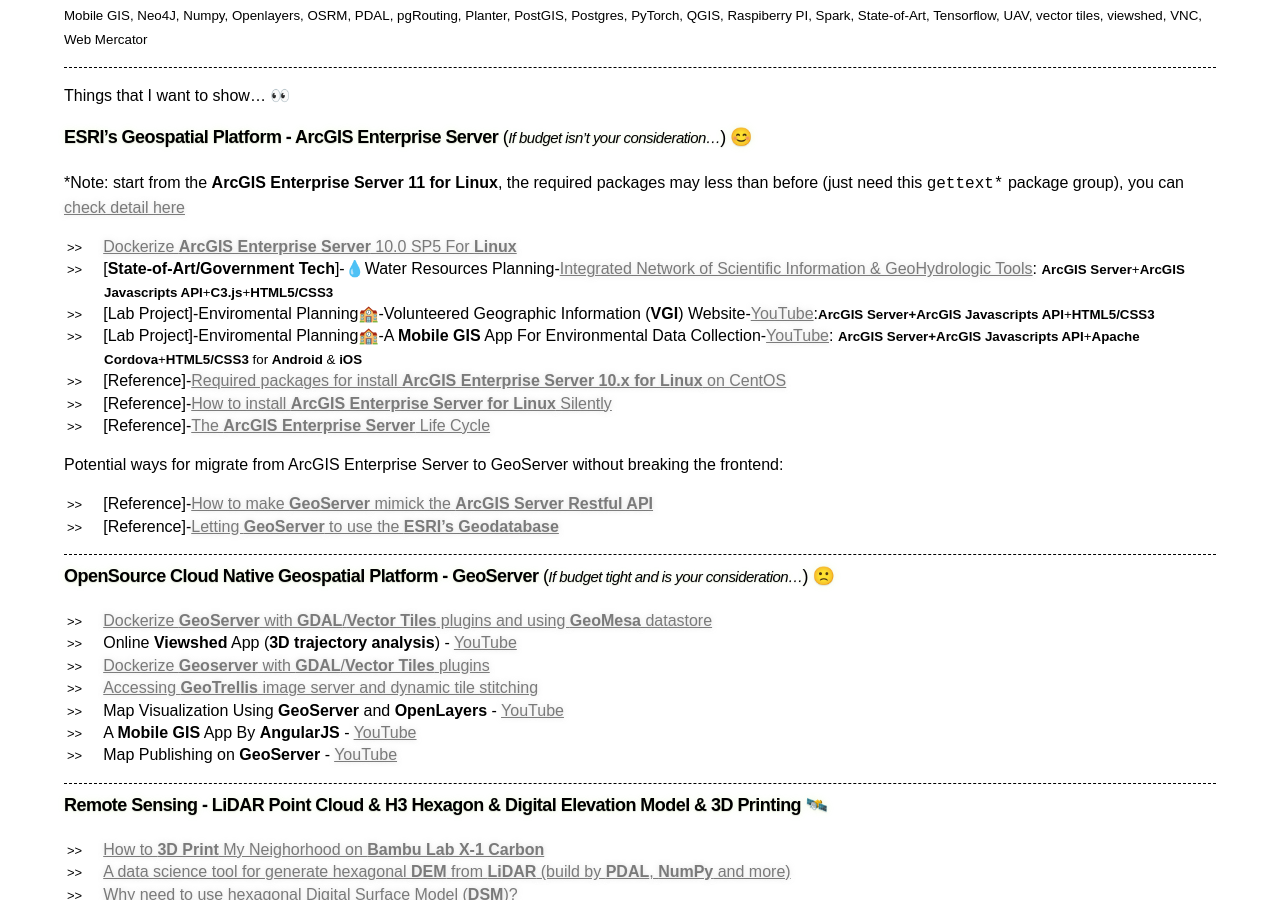
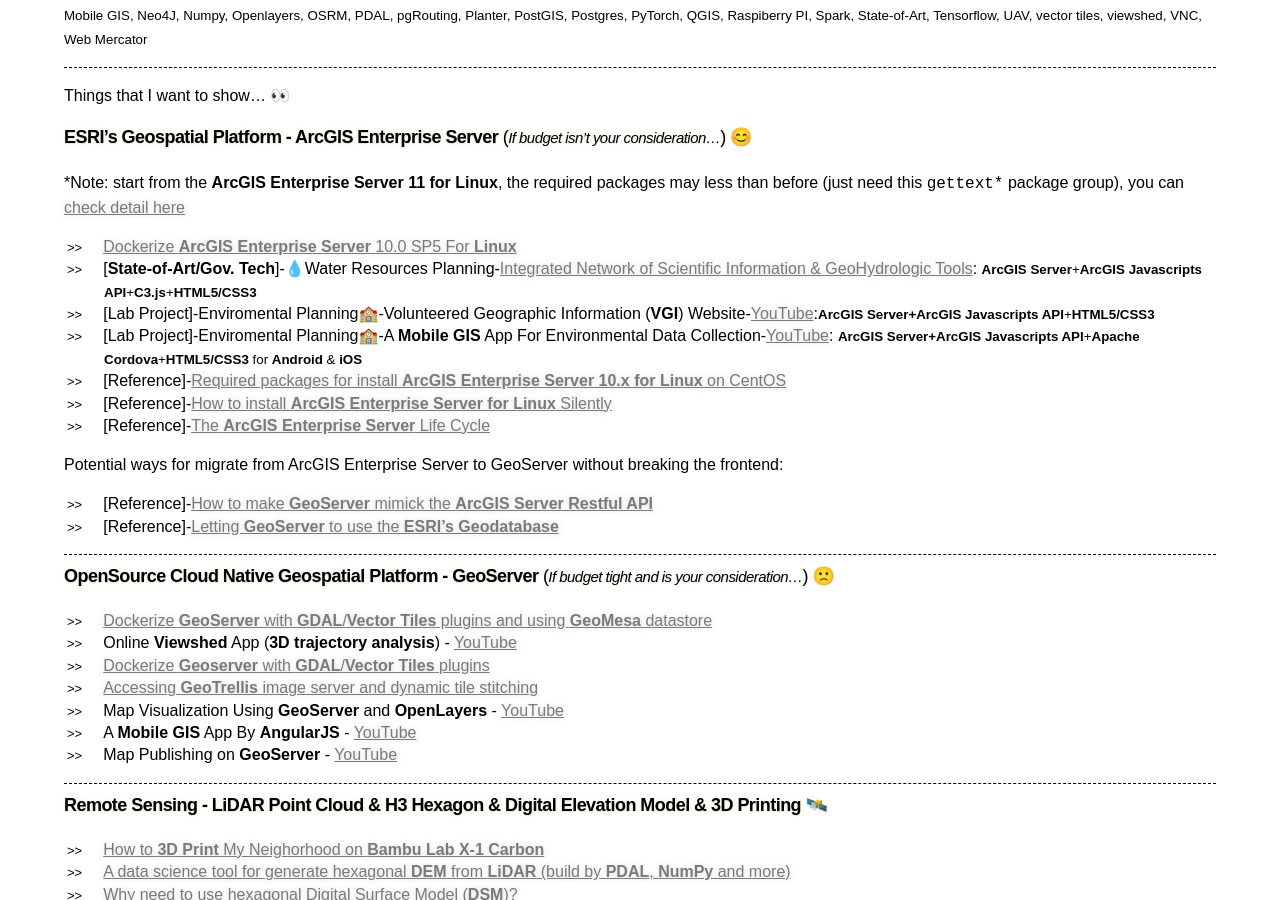
Before and after one commit to yanfuzhou/yanfuzhou.github.io, a Jekyll site: the page built from index.md, in a window 1280 px wide and 900 px high, scrolled down 628 px. Built offline with Jekyll 4.4.1, drawn with Linux system fonts in a browser that asks for light colours; our own code applies the rules of GitHub Pages for plain Markdown files.

Commit message:
adjust content

```diff
--- a/index.md
+++ b/index.md
@@ -30,7 +30,7 @@
  *Note: start from the **ArcGIS Enterprise Server 11 for Linux**, the required packages may less than before (just need this `gettext*` package group), you can [check detail here](https://enterprise.arcgis.com/en/system-requirements/latest/linux/arcgis-server-system-requirements.htm)
 
   - [Dockerize **ArcGIS Enterprise Server** 10.0 SP5 For **Linux**](docs/DockerizingArcGISServerForLinux.md)
-  - [**State-of-Art/Government Tech**]-💧Water Resources Planning-[Integrated Network of Scientific Information & GeoHydrologic Tools](https://nednr.nebraska.gov/insight/): <small>**ArcGIS Server**+**ArcGIS Javascripts API**+**C3.js**+**HTML5/CSS3**</small>
+  - [**State-of-Art/Gov. Tech**]-💧Water Resources Planning-[Integrated Network of Scientific Information & GeoHydrologic Tools](https://nednr.nebraska.gov/insight/): <small>**ArcGIS Server**+**ArcGIS Javascripts API**+**C3.js**+**HTML5/CSS3**</small>
   - [Lab Project]-Enviromental Planning🏫-Volunteered Geographic Information (**VGI**) Website-[YouTube](https://www.youtube.com/watch?v=IKSWJbKdrSA):<small>**ArcGIS Server+ArcGIS Javascripts API**+**HTML5/CSS3**</small>
   - [Lab Project]-Enviromental Planning🏫-A **Mobile GIS** App For Environmental Data Collection-[YouTube](https://youtube.com/shorts/Gt--0rIEpqg?si=ea1OCwAmG3g33REO): <small>**ArcGIS Server+ArcGIS Javascripts API**+**Apache Cordova**+**HTML5/CSS3** for **Android** & **iOS**</small>
   - [Reference]-[Required packages for install **ArcGIS Enterprise Server 10.x for Linux** on CentOS](https://desktop.arcgis.com/en/system-requirements/10.5/os-limits-linux.htm)
```
